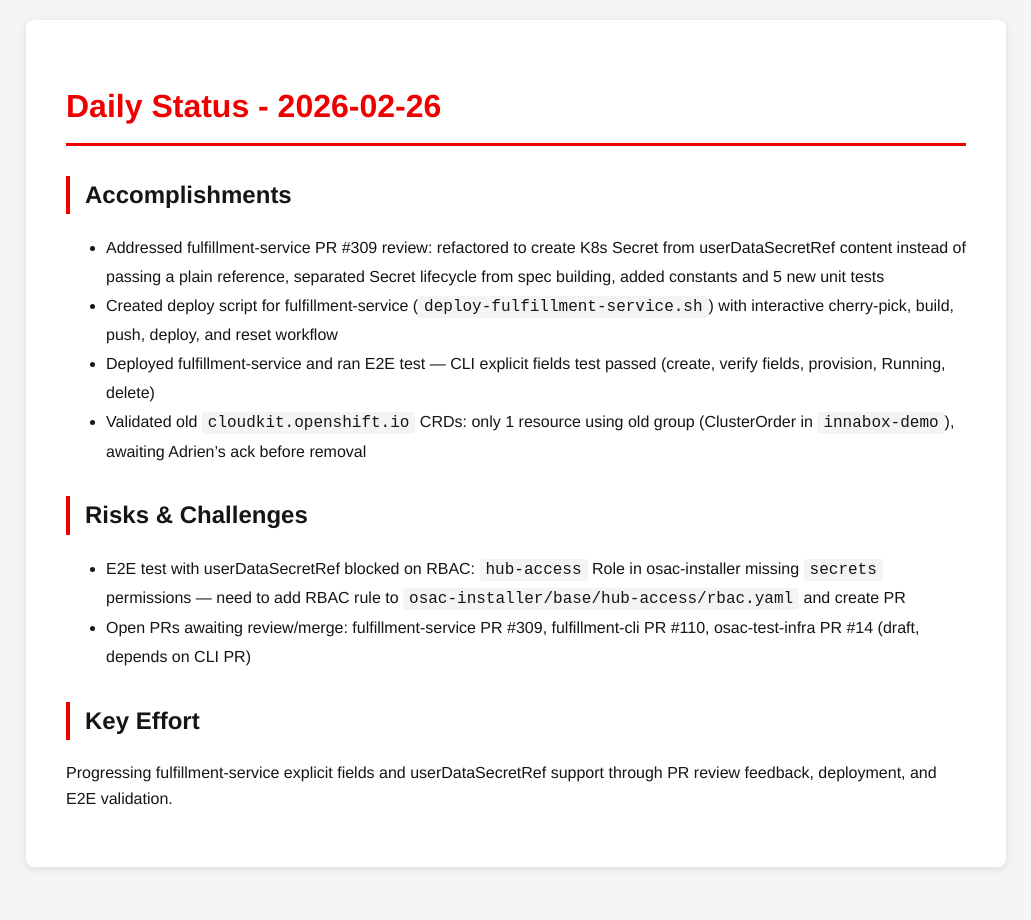
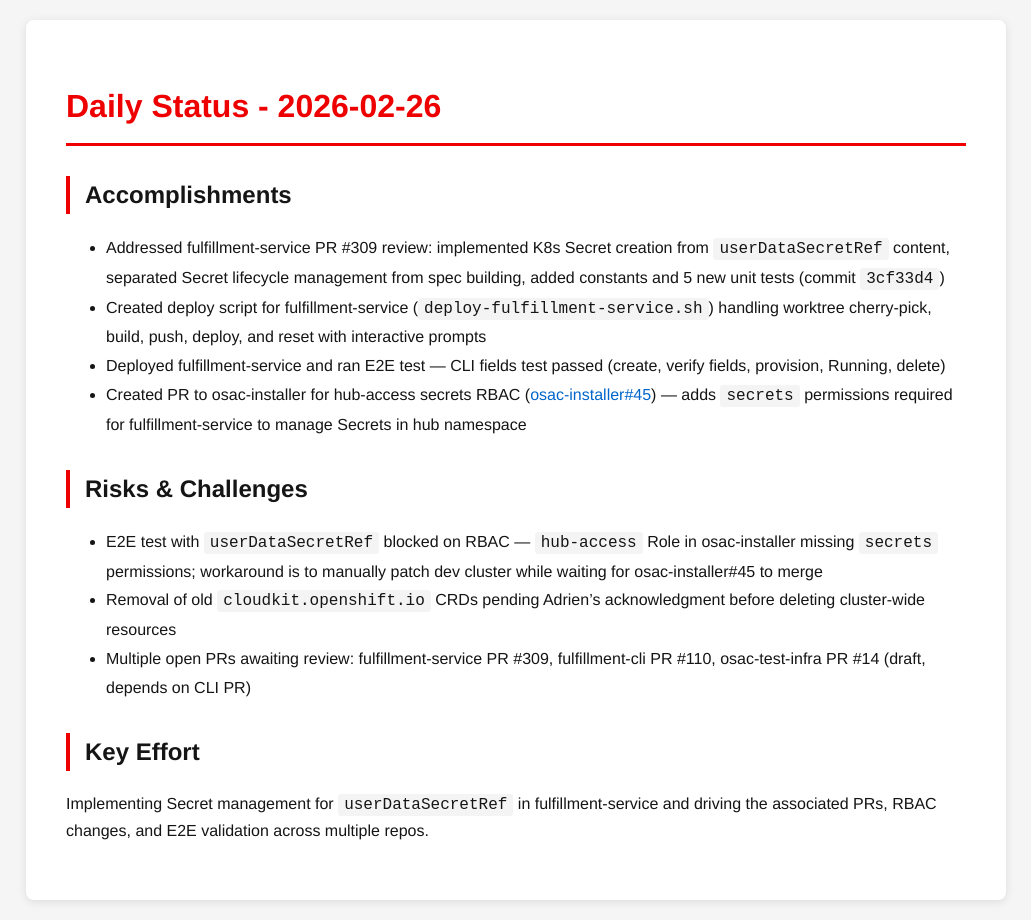
Before and after one commit to tzvatot/daily-status, a Jekyll site: the page built from 2026-02-26.md, in a window 1280 px wide. Shown: the whole page, without its empty margins (124-1155 px from the left). Built offline with Jekyll 4.4.1, drawn with Linux system fonts in a browser that asks for light colours.

Commit message:
Daily status update - 2026-02-26

```diff
--- a/2026-02-26.md
+++ b/2026-02-26.md
@@ -7,14 +7,15 @@ date: 2026-02-26
 # Daily Status - 2026-02-26
 
 ## Accomplishments
-- Addressed fulfillment-service PR #309 review: refactored to create K8s Secret from userDataSecretRef content instead of passing a plain reference, separated Secret lifecycle from spec building, added constants and 5 new unit tests
-- Created deploy script for fulfillment-service (`deploy-fulfillment-service.sh`) with interactive cherry-pick, build, push, deploy, and reset workflow
-- Deployed fulfillment-service and ran E2E test — CLI explicit fields test passed (create, verify fields, provision, Running, delete)
-- Validated old `cloudkit.openshift.io` CRDs: only 1 resource using old group (ClusterOrder in `innabox-demo`), awaiting Adrien's ack before removal
+- Addressed fulfillment-service PR #309 review: implemented K8s Secret creation from `userDataSecretRef` content, separated Secret lifecycle management from spec building, added constants and 5 new unit tests (commit `3cf33d4`)
+- Created deploy script for fulfillment-service (`deploy-fulfillment-service.sh`) handling worktree cherry-pick, build, push, deploy, and reset with interactive prompts
+- Deployed fulfillment-service and ran E2E test — CLI fields test passed (create, verify fields, provision, Running, delete)
+- Created PR to osac-installer for hub-access secrets RBAC ([osac-installer#45](https://github.com/osac-project/osac-installer/pull/45)) — adds `secrets` permissions required for fulfillment-service to manage Secrets in hub namespace
 
 ## Risks & Challenges
-- E2E test with userDataSecretRef blocked on RBAC: `hub-access` Role in osac-installer missing `secrets` permissions — need to add RBAC rule to `osac-installer/base/hub-access/rbac.yaml` and create PR
-- Open PRs awaiting review/merge: fulfillment-service PR #309, fulfillment-cli PR #110, osac-test-infra PR #14 (draft, depends on CLI PR)
+- E2E test with `userDataSecretRef` blocked on RBAC — `hub-access` Role in osac-installer missing `secrets` permissions; workaround is to manually patch dev cluster while waiting for osac-installer#45 to merge
+- Removal of old `cloudkit.openshift.io` CRDs pending Adrien's acknowledgment before deleting cluster-wide resources
+- Multiple open PRs awaiting review: fulfillment-service PR #309, fulfillment-cli PR #110, osac-test-infra PR #14 (draft, depends on CLI PR)
 
 ## Key Effort
-Progressing fulfillment-service explicit fields and userDataSecretRef support through PR review feedback, deployment, and E2E validation.
+Implementing Secret management for `userDataSecretRef` in fulfillment-service and driving the associated PRs, RBAC changes, and E2E validation across multiple repos.
```
